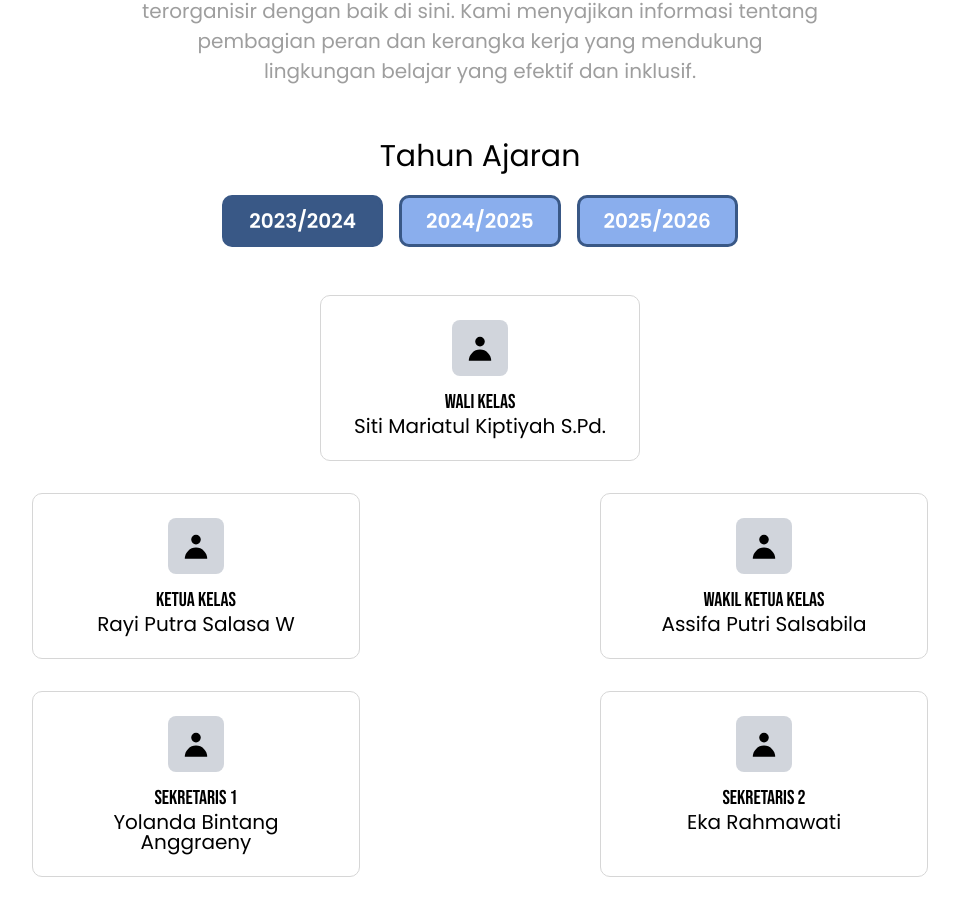
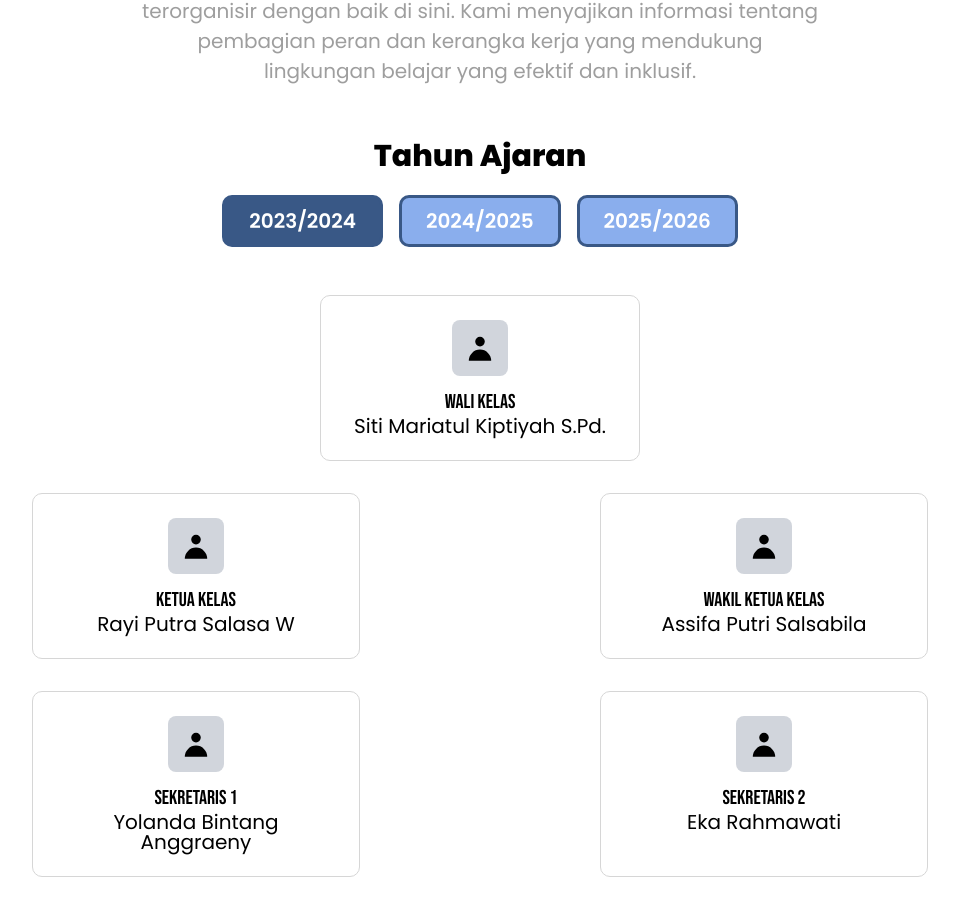
Before and after one commit to NaApipp/rpl3, a Next.js app: page / in a window 1280 px wide. Shown: the part 1194-2102 px from the top of the page, without its empty margins (160-1119 px from the left). Built offline with nearby package versions, Linux system fonts and the light colour scheme.

Commit message:
update font style header

```diff
--- a/app/components/strukturKelas.tsx
+++ b/app/components/strukturKelas.tsx
@@ -23,7 +23,7 @@ const StrukturKelas: React.FC = () => {
         </div>
 
         <div className="text-center mb-12">
-          <h2 className="font-poppins text-[30px] text-black mb-4">Tahun Ajaran</h2>
+          <h2 className="font-poppins font-extrabold text-[30px] text-black mb-4">Tahun Ajaran</h2>
           <div className="flex justify-center gap-4 flex-wrap">
             {strukturData.map((data, index) => (
               <button
```
